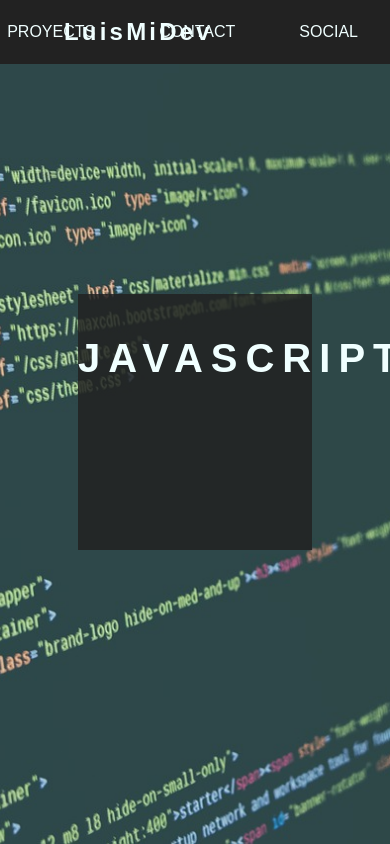
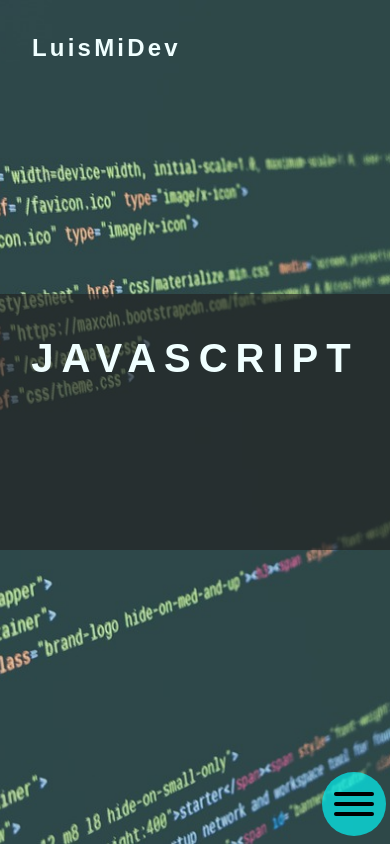
Before and after one commit to BastiDev11/mySite, a plain HTML site: page index.html in a window 390 px wide. Drawn offline with nearby package versions, Linux system fonts and the light colour scheme.

Commit message:
first commit on mobile

```diff
--- a/index.html
+++ b/index.html
@@ -6,6 +6,7 @@
   <meta name="viewport" content="width=device-width, initial-scale=1.0">
   <title>Javascript Developer</title>
   <link rel="icon" type="image/png" href="" />
+  <link rel="stylesheet" href="https://cdnjs.cloudflare.com/ajax/libs/hamburgers/1.1.3/hamburgers.min.css">
   <link rel="stylesheet" href="./styles/style.css">
 </head>
 
@@ -24,6 +25,11 @@
     <div class="mainTitle">
       <h1 class="mainTitle__title" id="mainTitle">javascript</h1>
     </div>
+    <button class="panel-btn hamburger hamburger--vortex" type="button">
+      <span class="hamburger-box">
+        <span class="hamburger-inner"></span>
+      </span>
+    </button>
   </header>
 
   <script src="index.js" type="module"></script>
--- a/index.js
+++ b/index.js
@@ -1,4 +1,9 @@
 import Animated from "./modules/animatedText.js"
+import AnimatedTxt from "./modules/animatedText.js"
+import BurgerMenu from "./modules/burgerMenu.js"
 
 const h1 = document.getElementById("mainTitle")
-Animated(h1)
+// AnimatedTxt(h1)
+const navigation = document.querySelector(".navigation")
+const btn = document.querySelector(".panel-btn")
+BurgerMenu(navigation, btn)
--- /dev/null
+++ b/modules/burgerMenu.js
@@ -0,0 +1,6 @@
+export default function BurgerMenu(paramN, paramB) {
+  paramB.addEventListener("click", () => {
+    paramN.classList.toggle("active")
+    paramB.classList.toggle("is-active")
+  })
+}
--- a/styles/style.css
+++ b/styles/style.css
@@ -4,8 +4,8 @@
   --font-size: 16px;
   --main-color: rgb(0, 255, 255);
   --second-color: rgb(34, 34, 34);
-  --main-modal-color: rgb(0, 255, 255, 0.85);
-  --second-modal-color: rgba(34, 34, 34, 0.85);
+  --main-modal-color: rgb(0, 255, 255, 0.65);
+  --second-modal-color: rgba(34, 34, 34, 0.65);
   --font-color: rgb(240, 255, 255);
   --container-width: 1200px;
 }
@@ -63,13 +63,13 @@ video {
   left: 0;
   color: var(--font-color);
   margin: 0;
-  margin-left: 4rem;
-  line-height: 4rem;
+  margin-left: 2rem;
+  line-height: 6rem;
   letter-spacing: 0.2rem;
 }
 
 .mainTitle {
-  width: 60%;
+  width: 100%;
   height: 16rem;
   background-color: var(--second-modal-color);
   position: absolute;
@@ -101,18 +101,44 @@ video {
 
 .navigation {
   width: 100%;
-  height: 4rem;
+  height: 100vh;
   background-color: var(--second-color);
   display: flex;
-  justify-content: flex-end;
+  flex-direction: column;
+  justify-content: center;
+  z-index: 100;
   align-items: center;
   position: absolute;
   top: 0;
+  transform: translateY(-100vh);
+  transition: transform 0.3s ease;
+}
+
+.navigation.active {
+  transform: translateY(0);
 }
 
 .navigation a {
+  width: 100%;
+  text-align: center;
   color: var(--font-color);
   padding: 1rem 2rem;
-  font-size: 1rem;
+  font-size: 2rem;
   text-transform: uppercase;
 }
+
+.panel-btn {
+  position: fixed;
+  z-index: 999;
+  bottom: 1vh;
+  right: 1vw;
+  width: 4rem;
+  height: 4rem;
+  border-radius: 50%;
+  outline: none;
+  padding: 0;
+  display: flex;
+  justify-content: center;
+  align-items: center;
+  background-color: var(--main-modal-color);
+}
```
